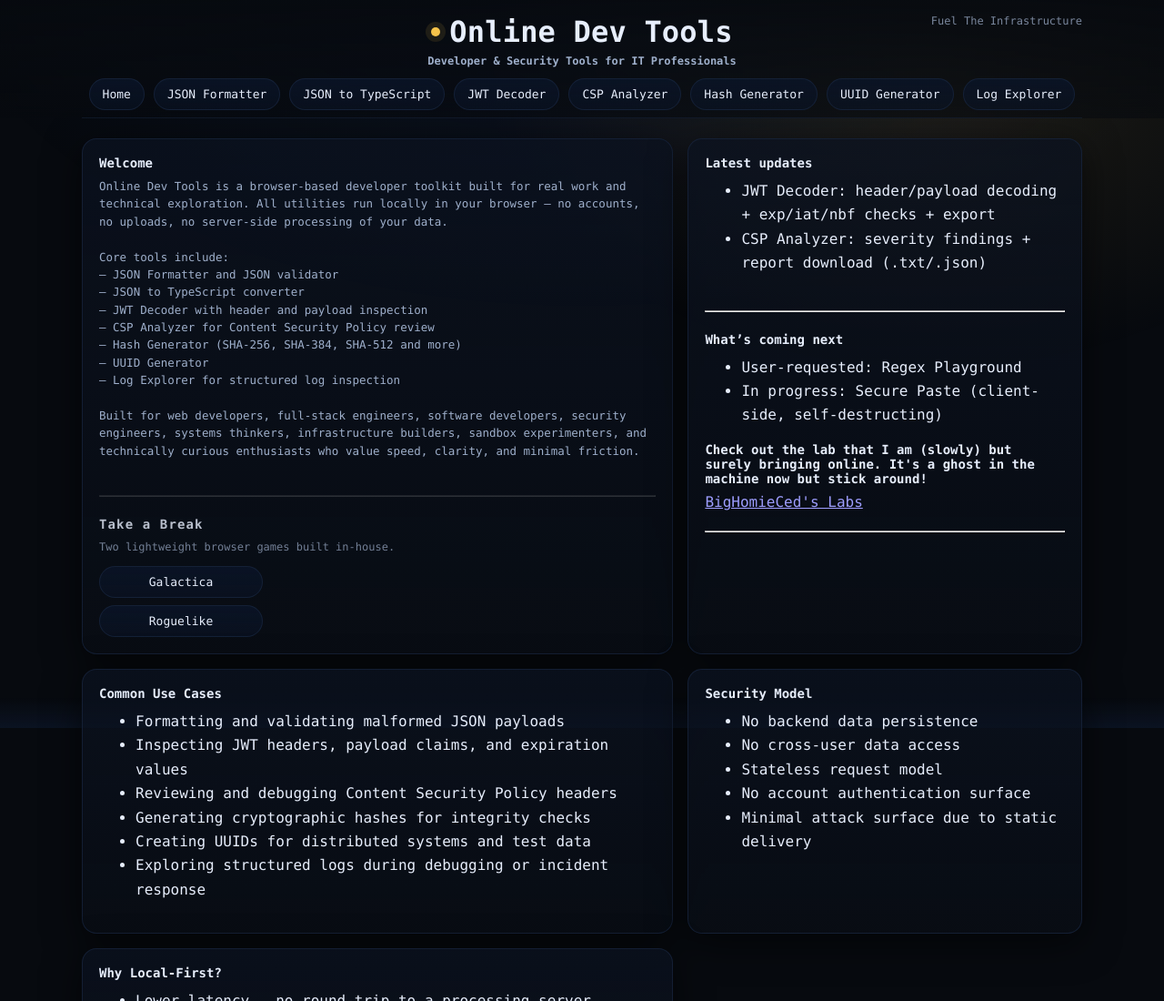
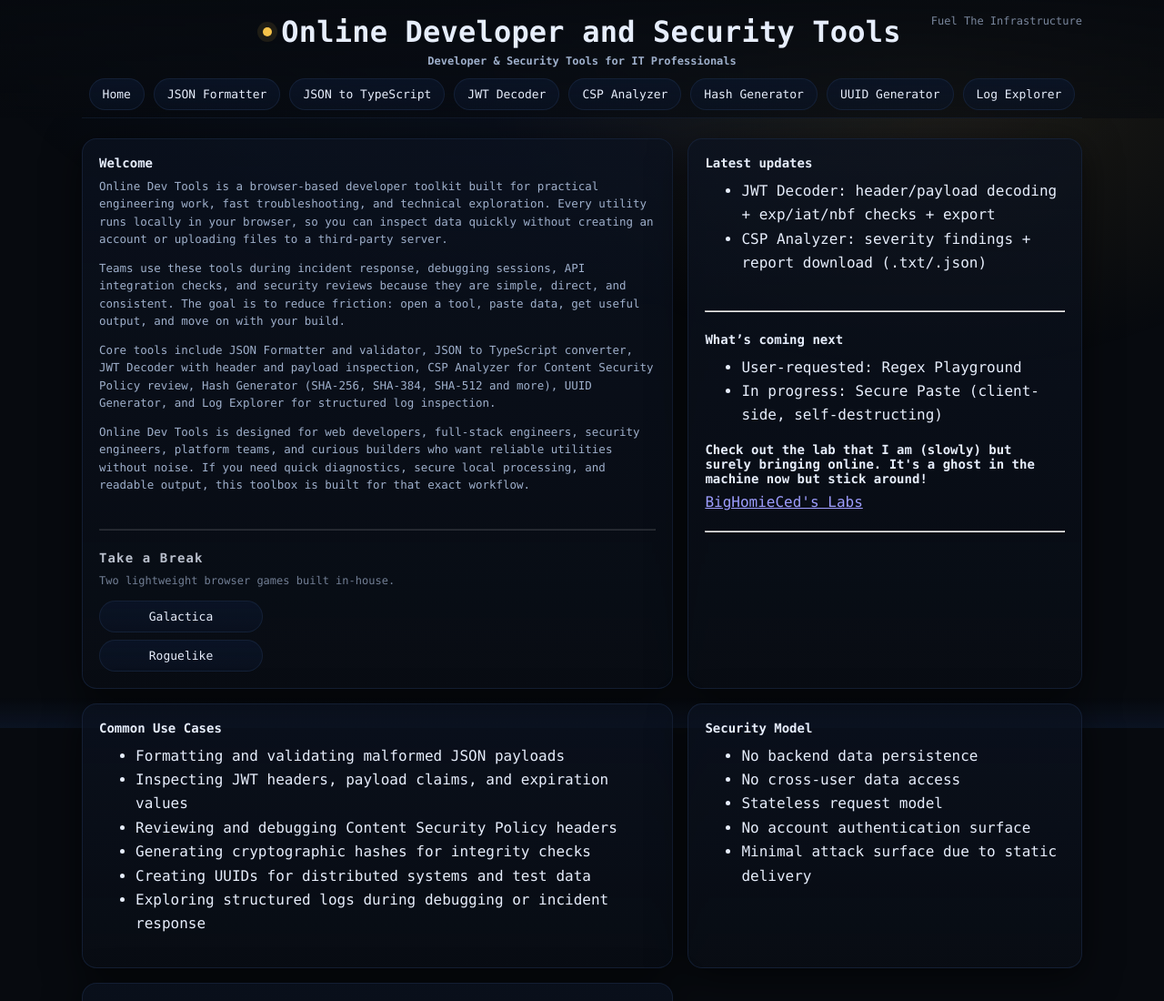
Before and after one commit to SandLotLab/onlinedevtools-site, a plain HTML site: page index.html in a window 1280 px wide. Shown: the top 1100 px of the page at 91% size. Drawn offline with Linux system fonts and the light colour scheme.

Commit message:
Improve homepage SEO copy and canonical redirect handling

```diff
--- a/index.html
+++ b/index.html
@@ -5,13 +5,13 @@
   <meta charset="utf-8" />
   <meta name="viewport" content="width=device-width, initial-scale=1" />
 
-  <title>Free Online JSON Formatter, JWT Decoder & Security Tools | Online Dev Tools</title>
+  <title>Online Dev Tools: JSON Formatter, JWT Decoder & Security Utilities</title>
   <meta name="description" content="Free online JSON formatter, JWT decoder, CSP analyzer, hash generator, UUID generator, and log tools. Browser-based developer and security utilities." />
   <link rel="canonical" href="https://onlinedevtools.app/" />
   <meta name="robots" content="index,follow" />
 
   <meta property="og:type" content="website" />
-  <meta property="og:title" content="Free Online JSON Formatter, JWT Decoder & Security Tools | Online Dev Tools" />
+  <meta property="og:title" content="Online Dev Tools: JSON Formatter, JWT Decoder & Security Utilities" />
   <meta property="og:description" content="Local-first tools for builders: JSON, JWT, CSP, hashes, UUIDs — plus mini games. No accounts. No uploads." />
   <meta property="og:url" content="https://onlinedevtools.app/" />
 
@@ -74,7 +74,7 @@
           <!-- Brand / Title -->
           <h1 class="brand">
             <span class="dot"></span>
-            Online Dev Tools
+            Online Developer and Security Tools
           </h1>
 
           <!-- Subtitle -->
@@ -116,23 +116,19 @@
               <h2 class="h2">Welcome</h2>
 
               <p class="muted" style="margin-top:6px">
-                Online Dev Tools is a browser-based developer toolkit built for real work and technical exploration.
-                All utilities run locally in your browser — no accounts, no uploads, no server-side processing of your data.
+                Online Dev Tools is a browser-based developer toolkit built for practical engineering work, fast troubleshooting, and technical exploration. Every utility runs locally in your browser, so you can inspect data quickly without creating an account or uploading files to a third-party server.
+              </p>
 
-                <br><br>
+              <p class="muted" style="margin-top:10px">
+                Teams use these tools during incident response, debugging sessions, API integration checks, and security reviews because they are simple, direct, and consistent. The goal is to reduce friction: open a tool, paste data, get useful output, and move on with your build.
+              </p>
 
-                Core tools include:
-                <br>– JSON Formatter and JSON validator
-                <br>– JSON to TypeScript converter
-                <br>– JWT Decoder with header and payload inspection
-                <br>– CSP Analyzer for Content Security Policy review
-                <br>– Hash Generator (SHA-256, SHA-384, SHA-512 and more)
-                <br>– UUID Generator
-                <br>– Log Explorer for structured log inspection
+              <p class="muted" style="margin-top:10px">
+                Core tools include JSON Formatter and validator, JSON to TypeScript converter, JWT Decoder with header and payload inspection, CSP Analyzer for Content Security Policy review, Hash Generator (SHA-256, SHA-384, SHA-512 and more), UUID Generator, and Log Explorer for structured log inspection.
+              </p>
 
-                <br><br>
-
-                Built for web developers, full-stack engineers, software developers, security engineers, systems thinkers, infrastructure builders, sandbox experimenters, and technically curious enthusiasts who value speed, clarity, and minimal friction.
+              <p class="muted" style="margin-top:10px">
+                Online Dev Tools is designed for web developers, full-stack engineers, security engineers, platform teams, and curious builders who want reliable utilities without noise. If you need quick diagnostics, secure local processing, and readable output, this toolbox is built for that exact workflow.
               </p>
 
               <div style="height:18px"></div>
```
Also changed, not shown: 1 other file.
